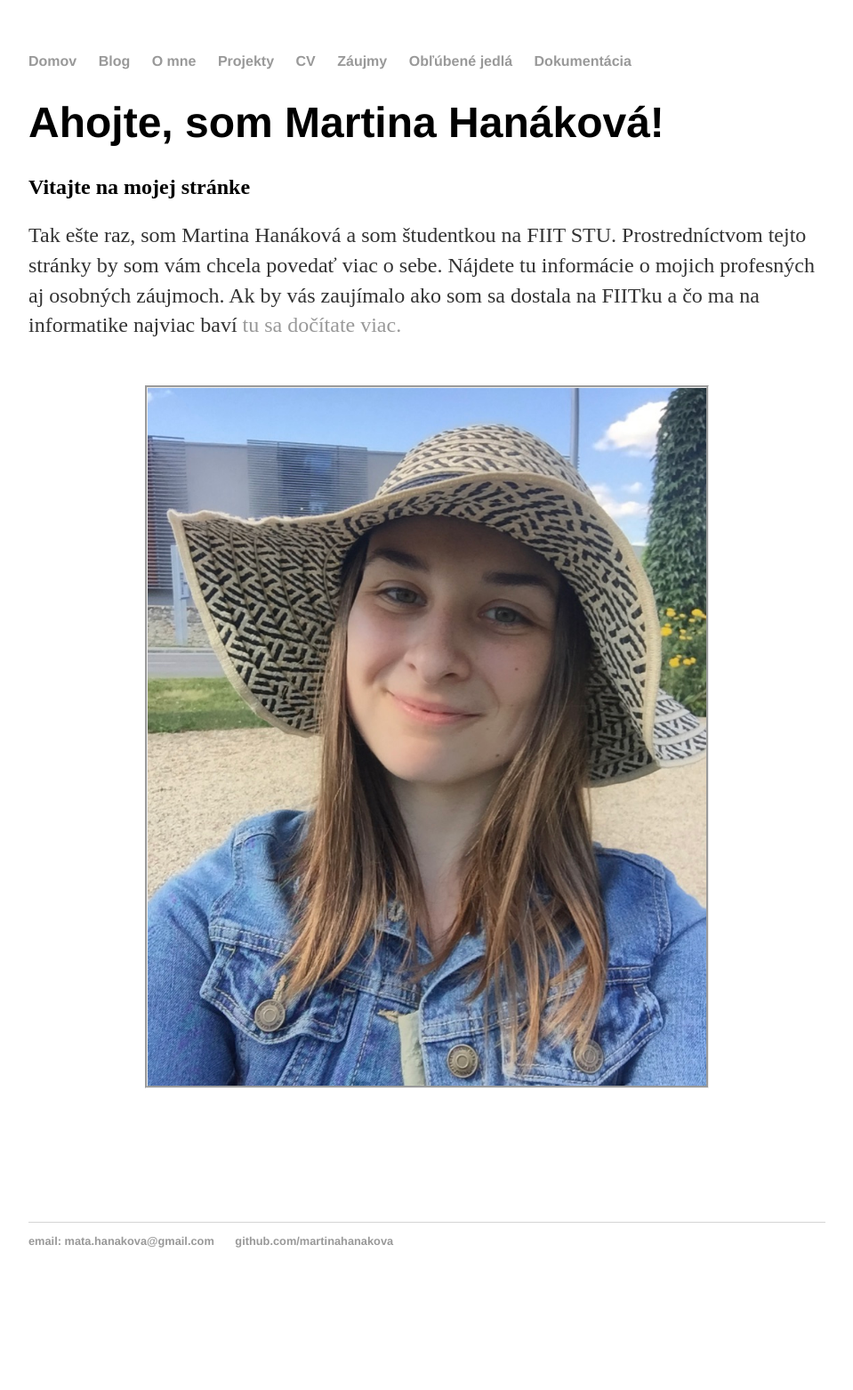
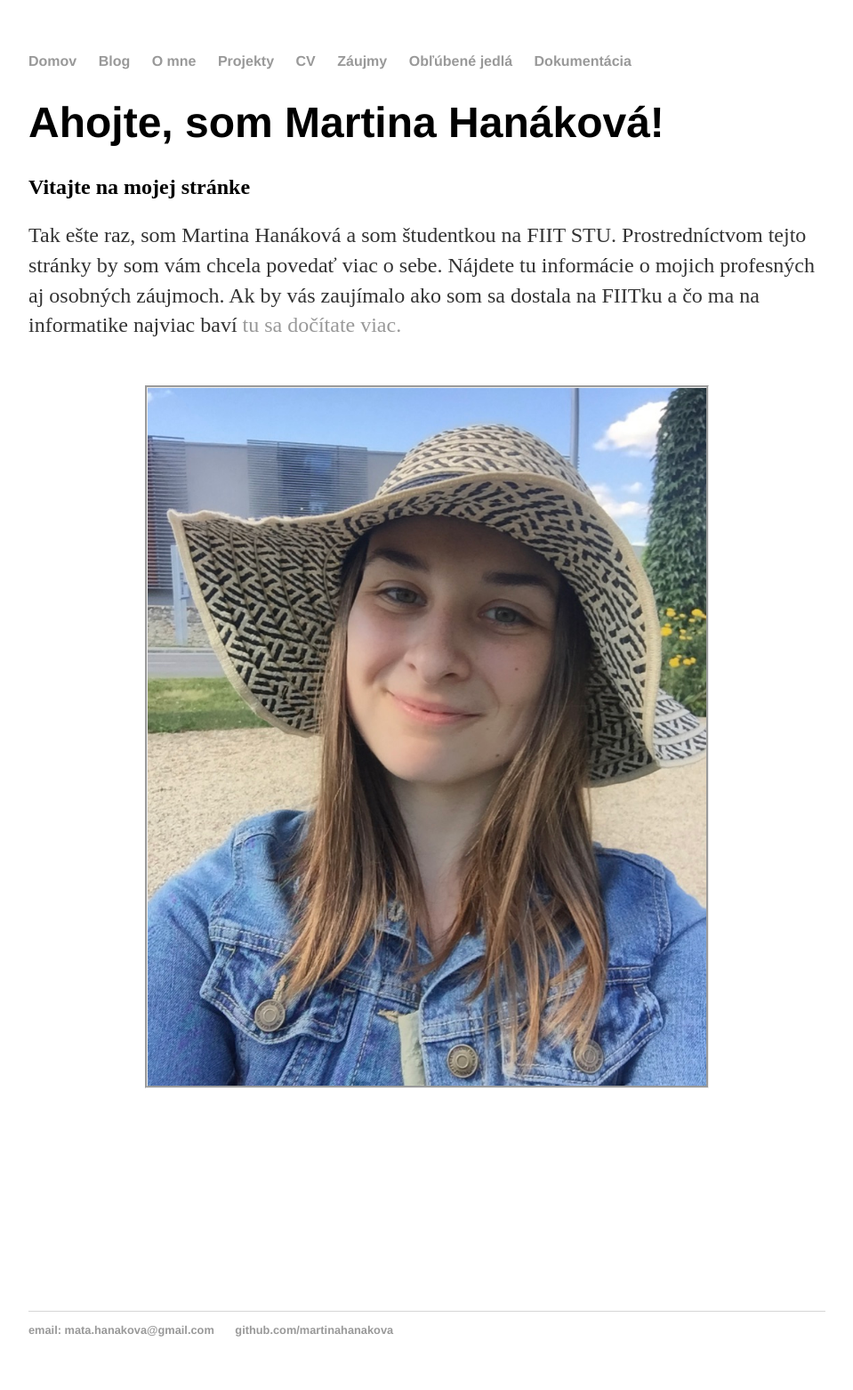
Before and after one commit to martinahanakova/martinahanakova.github.io, a Jekyll site: the page built from index.html, in a window 1280 px wide. Shown: the whole page at 89% size, without its empty margins (160-1119 px from the left). Built offline with Jekyll 4.4.1, drawn with Linux system fonts in a browser that asks for light colours; before the commit the page ends 1462 px from its top, so only the background shows below that.

Commit message:
Photo of me

```diff
--- a/css/main.css
+++ b/css/main.css
@@ -49,6 +49,6 @@ ul.posts li {
   margin-left: auto;
   margin-right: auto;
   margin-top:50px;
-  margin-bottom:150px;
+  margin-bottom:250px;
   border-style:groove;
 }
```
